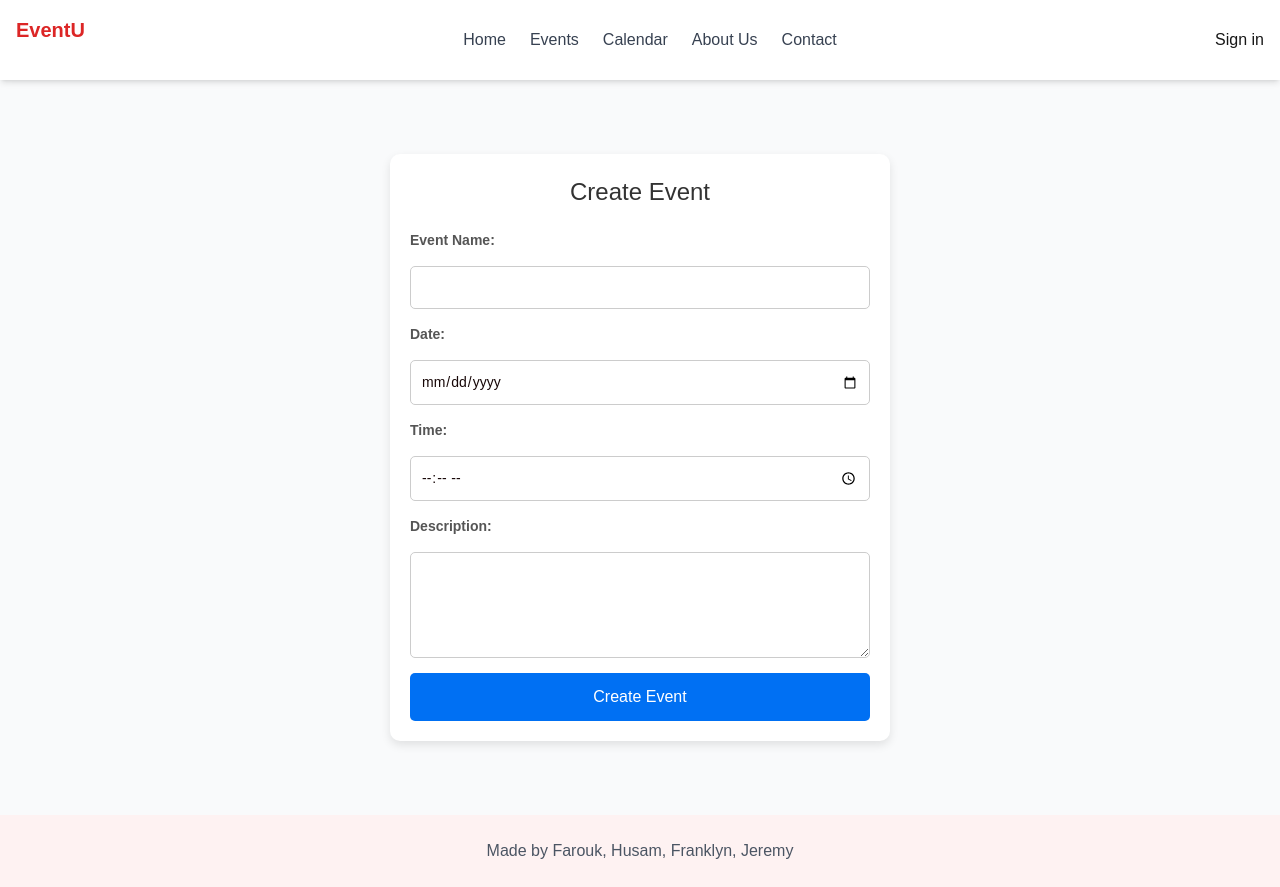
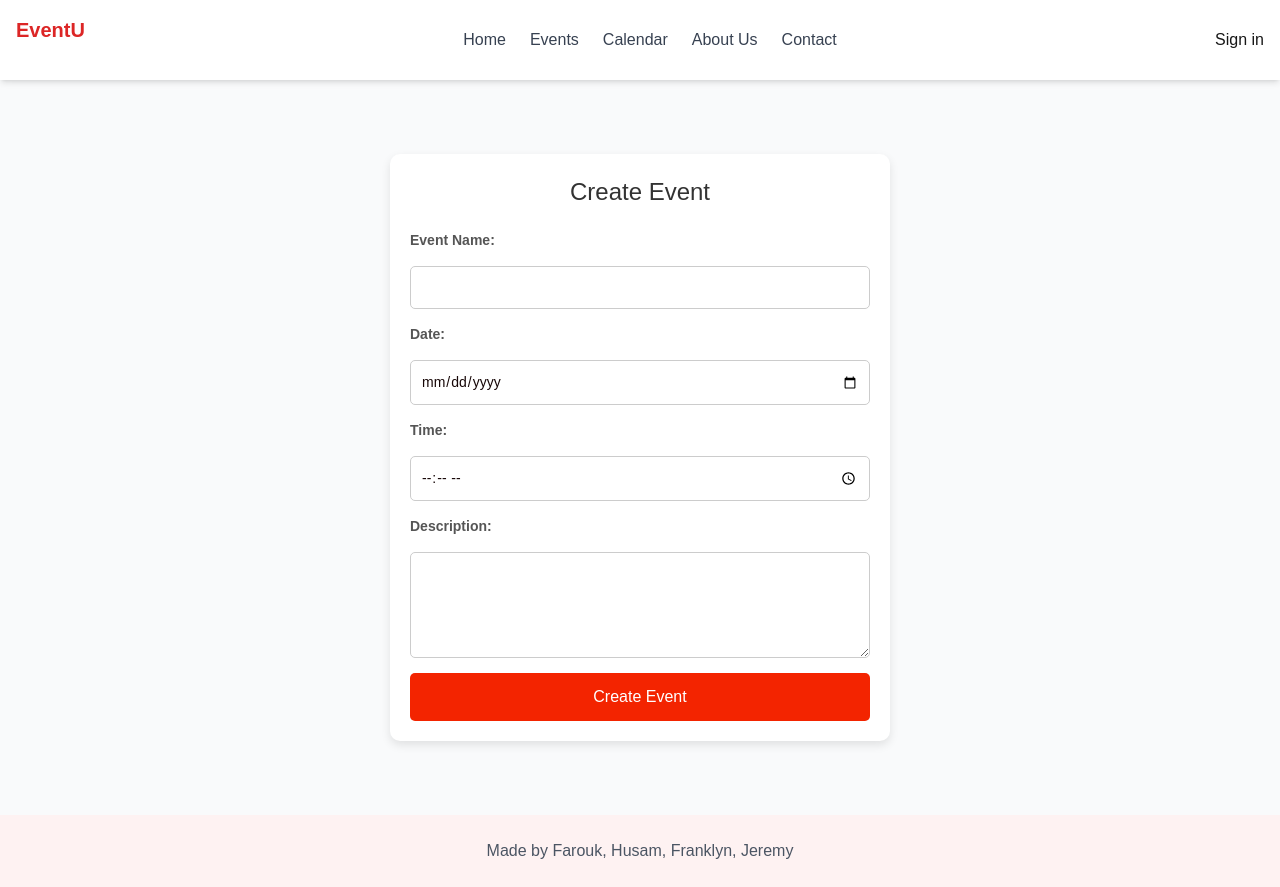
Before and after one commit to Farouk-Abolaban/EventU, a Next.js app: page /create-event in a window 1280 px wide. Built offline with nearby package versions, Linux system fonts and the light colour scheme; no server answers.

Commit message:
new styling (create-event)

```diff
--- a/app/create-event/create.css
+++ b/app/create-event/create.css
@@ -46,7 +46,7 @@
 
 /* Button */
  .submit {
-    background: #0070f3;
+  background: #f32400;
   color: white;
   padding: 12px;
   border: none;
@@ -57,7 +57,7 @@
 }
 
  .submit:hover {
-    background: #005bb5;
+  background: #b52a00;
 }
 
 /* Responsive Design */
```
Lines whose indentation alone changed are shown as unchanged.
